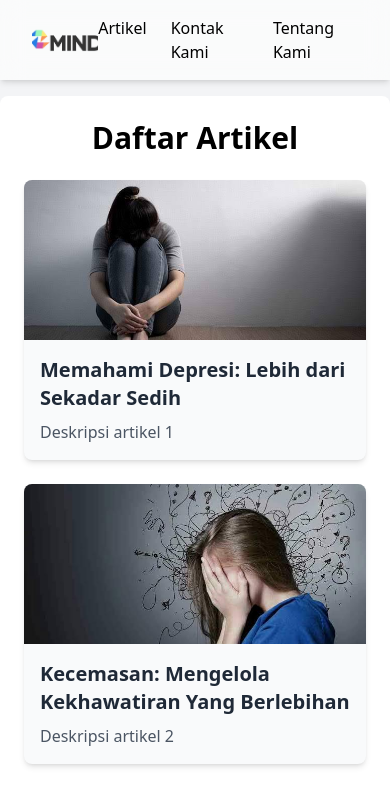
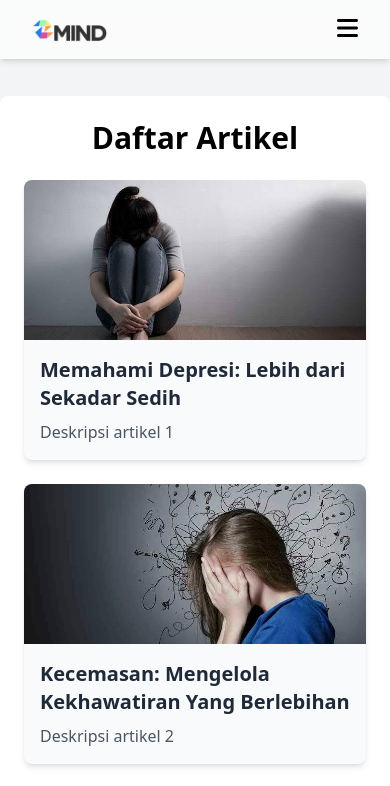
Before and after one commit to Andrysm06/ArticleZmind, a React (Vite) app: page / in a window 390 px wide. Shown: the top 786 px of the page. Built offline with nearby package versions, Linux system fonts and the light colour scheme.

Commit message:
update navbar

```diff
--- a/src/components/Navbar.jsx
+++ b/src/components/Navbar.jsx
@@ -1,9 +1,18 @@
-import React from "react";
+import React, { useState } from "react";
 import Zmind from "../../public/image/ZmindLogo.png";
 import { useNavigate } from "react-router-dom";
+import { FontAwesomeIcon } from "@fortawesome/react-fontawesome";
+import { faBars } from "@fortawesome/free-solid-svg-icons"; // Import Font Awesome bars icon
 
 const Navbar = () => {
+  const [isMenuOpen, setIsMenuOpen] = useState(false); // State to toggle the menu visibility
   const navigate = useNavigate();
+
+  // Toggle the menu open/close
+  const toggleMenu = () => {
+    setIsMenuOpen(!isMenuOpen);
+  };
+
   return (
     <nav className="bg-white bg-opacity-60 backdrop-blur-md text-black p-4 shadow-md fixed w-full z-10">
       <div className="container mx-auto flex justify-between items-center">
@@ -16,7 +25,15 @@ const Navbar = () => {
           />
         </div>
 
-        <div className="flex space-x-6">
+        {/* Mobile Hamburger Icon */}
+        <div className="md:hidden">
+          <button onClick={toggleMenu}>
+            <FontAwesomeIcon icon={faBars} className="text-black text-2xl" />
+          </button>
+        </div>
+
+        {/* Desktop Menu */}
+        <div className="hidden md:flex space-x-6">
           <a
             href="/"
             className="text-black hover:text-gray-600 transition duration-300"
@@ -30,13 +47,40 @@ const Navbar = () => {
             Kontak Kami
           </a>
           <a
-            href="/About"
+            href="/Zmind"
             className="text-black hover:text-gray-600 transition duration-300"
           >
             Tentang Kami
           </a>
         </div>
       </div>
+
+      {/* Mobile Menu (Conditional rendering) */}
+      {isMenuOpen && (
+        <div className="md:hidden flex flex-col space-y-4 mt-4 px-4 py-2 bg-white shadow-md rounded-lg">
+          <a
+            href="/"
+            className="text-black hover:text-gray-600 transition duration-300"
+            onClick={() => setIsMenuOpen(false)} // Close menu when an item is clicked
+          >
+            Artikel
+          </a>
+          <a
+            href="#projects"
+            className="text-black hover:text-gray-600 transition duration-300"
+            onClick={() => setIsMenuOpen(false)}
+          >
+            Kontak Kami
+          </a>
+          <a
+            href="/Zmind"
+            className="text-black hover:text-gray-600 transition duration-300"
+            onClick={() => setIsMenuOpen(false)}
+          >
+            Tentang Kami
+          </a>
+        </div>
+      )}
     </nav>
   );
 };
```
